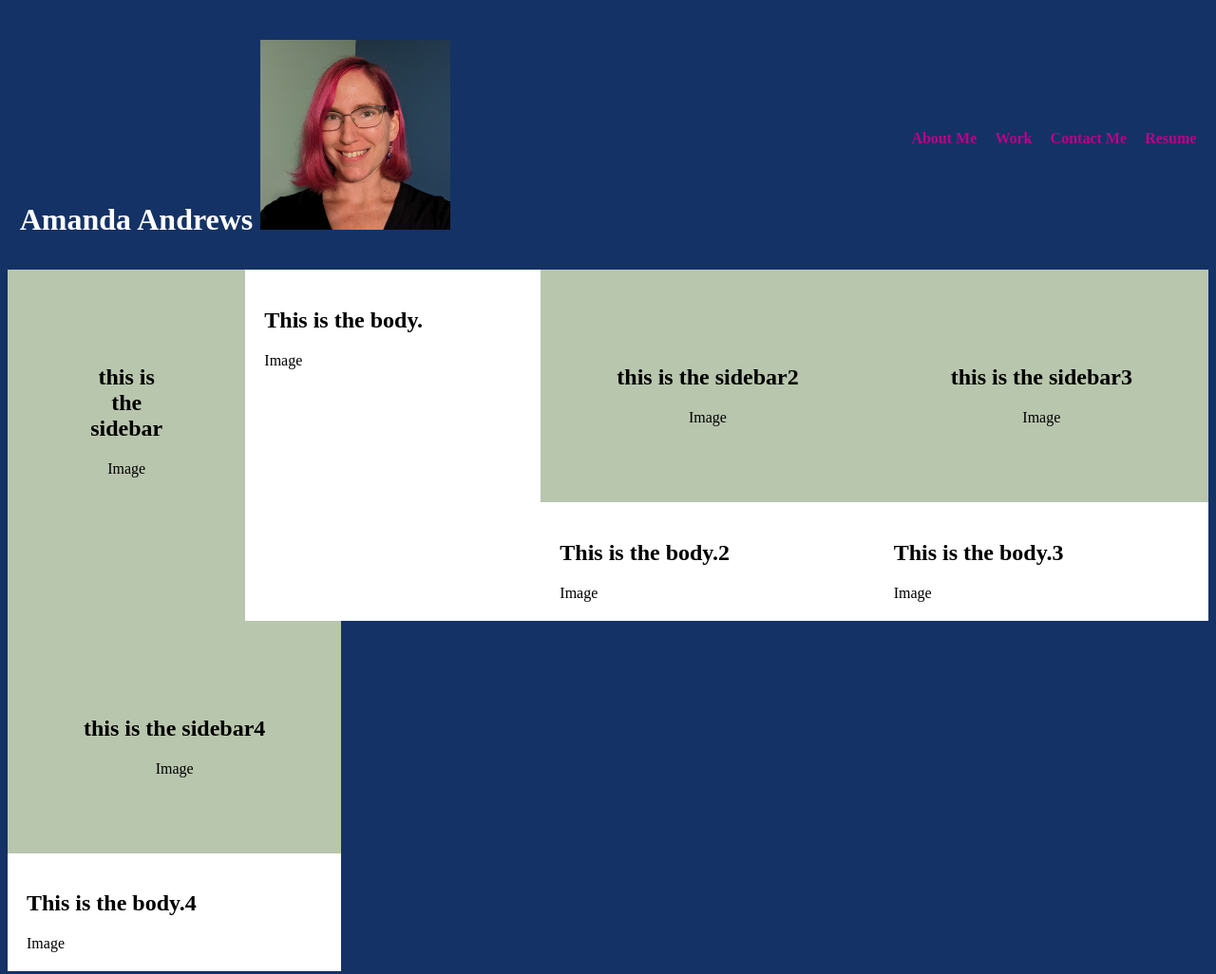
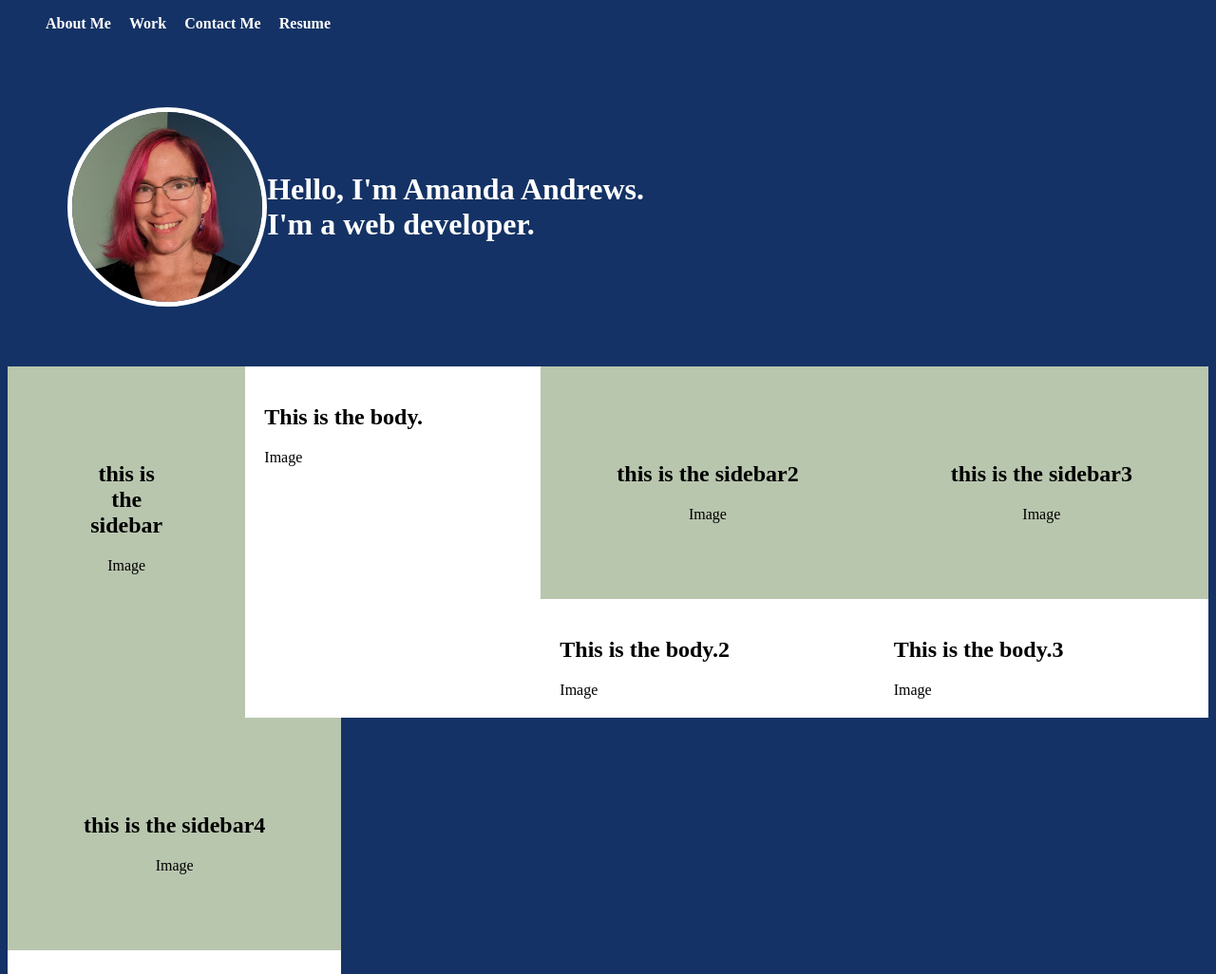
Before and after one commit to amandrews09/AAA-Profile, a plain HTML site: page AAA-Profile/index.html in a window 1280 px wide. Shown: the top 1026 px of the page at 95% size. Drawn offline with Linux system fonts and the light colour scheme.

Commit message:
fixed nav section

```diff
--- a/AAA-Profile/assets/CSS/style.css
+++ b/AAA-Profile/assets/CSS/style.css
@@ -1,31 +1,36 @@
 header {
     display: flex;
-    justify-content: space-between;
+    justify-content: left;
     align-items: center;
-    padding: 1%;
+    padding: 5%;
     background-color: #143265;
     color: #fff;
 }
 h1 {
     font-size: 200%;
   }
-
+ /*profile photo rounding*/
+  img {
+    border: 5px solid #fff;
+    border-radius: 50%;
+  }
   nav ul {
     display: flex;
     list-style-type: none;
-    flex-direction:row;
+    flex-direction: row;
     justify-content: space-between;
     min-width: 300px;
+    max-width: 300px;
   }
 
   nav a {
-    color: #b90089;
+    color: #fff;
     font-weight: bold;
     text-decoration: none;
   }
 
   nav a:hover {
-    color: #fff;
+    color: #b90089;
   }
 
   main {
--- a/AAA-Profile/index.html
+++ b/AAA-Profile/index.html
@@ -10,12 +10,7 @@
   </head>
  <!-- Header -->
 <body style="background-color:#143265;">
-    <header>
-      <h1>Amanda Andrews
-      <img src="./assets/css/images/ProfilePhoto.jpg" alt="Profile Photo" width="200" height="200"/>
-    </h1>
-
-      <nav>
+    <nav>
         <ul>
           <li><a href="#">About Me</a></li>
           <li><a href="#">Work</a></li>
@@ -23,6 +18,13 @@
           <li><a href="#">Resume</a></li>
         </ul>
       </nav>
+    <header>
+        <img src="./assets/css/images/ProfilePhoto.jpg" alt="Profile Photo" width="200" height="200"/>
+      <h1>Hello, I'm Amanda Andrews.
+        <br>I'm a web developer.</br>
+    </h1>
+
+
     </header>
 <main>
     <!--side bar-->
@@ -71,5 +73,5 @@
 <footer>
     <!--the pink mountains-->
     <svg id="visual" viewBox="0 0 960 540"  xmlns="http://www.w3.org/2000/svg" xmlns:xlink="http://www.w3.org/1999/xlink" version="1.1"><rect x="0" y="0" width="960" height="540" fill="#143265"></rect><path d="M0 415L137 352L274 382L411 345L549 354L686 449L823 419L960 441L960 541L823 541L686 541L549 541L411 541L274 541L137 541L0 541Z" fill="#f50ae8"></path><path d="M0 458L137 380L274 480L411 400L549 408L686 439L823 388L960 478L960 541L823 541L686 541L549 541L411 541L274 541L137 541L0 541Z" fill="#e300c6"></path><path d="M0 406L137 412L274 423L411 413L549 491L686 475L823 465L960 405L960 541L823 541L686 541L549 541L411 541L274 541L137 541L0 541Z" fill="#cf00a6"></path><path d="M0 476L137 501L274 452L411 442L549 476L686 455L823 503L960 457L960 541L823 541L686 541L549 541L411 541L274 541L137 541L0 541Z" fill="#b90089"></path><path d="M0 516L137 495L274 511L411 511L549 506L686 487L823 502L960 503L960 541L823 541L686 541L549 541L411 541L274 541L137 541L0 541Z" fill="#a1066f"></path></svg>
-   <span>Contact: amandrews09@gmail.com 775-997-6872</span>
+   <span>Contact Me: amandrews09@gmail.com 775-997-6872</span>
 </footer>
```
